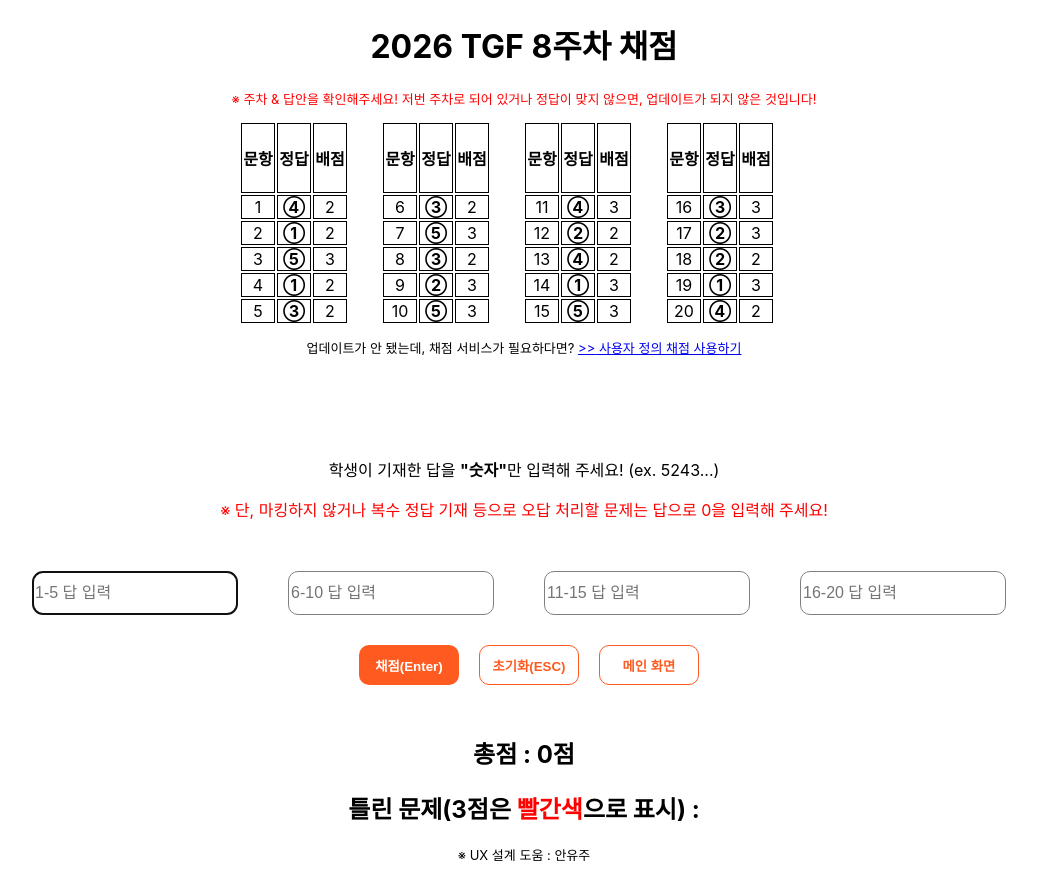
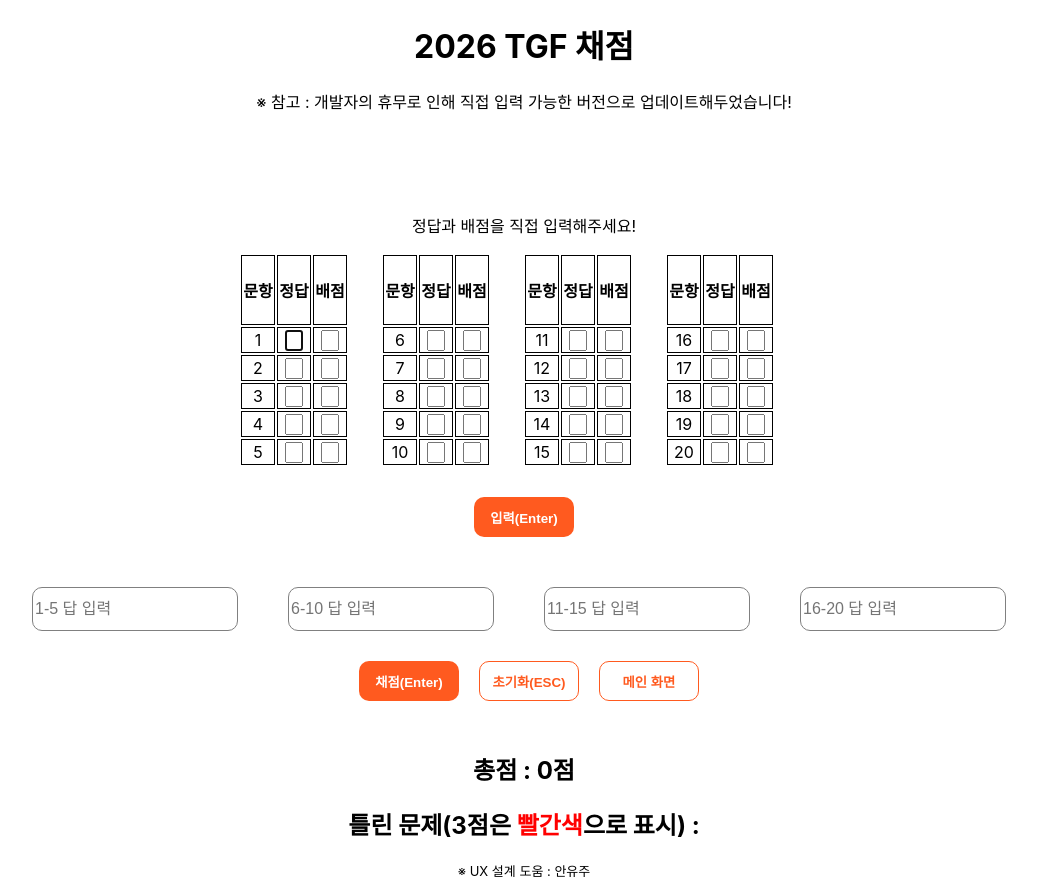
Before and after one commit to GitC0de/TGF-Scoring, a React (Create React App) app: page /full-test in a window 1280 px wide. Shown: the whole page, without its empty margins (116-1153 px from the left). Built offline with nearby package versions, Linux system fonts and the light colour scheme.

Commit message:
last update for phase3

```diff
--- a/src/App.js
+++ b/src/App.js
@@ -3,7 +3,7 @@ import { BrowserRouter as Router, Route, Routes } from "react-router-dom";
 import MainPage from "./component/MainPage";
 import ConceptTestScoring from "./component/ConceptTestScoring";
 import FullTestScoring from "./component/FullTestScoring";
-import FullTestScoringtest from "./component/FullTestScoringtest";
+import FullTestSelfScoring from "./component/FullTestSelfScoring";
 import SelfTestScoring from "./component/selfTestScoring";
 import SelfTestLanguage from "./component/selfTestLanguage";
 import SelfTestMath from "./component/selfTestMath";
@@ -17,8 +17,7 @@ function App() {
         <Routes>
           <Route path="/" element={<MainPage />} />
           <Route path="/concept-test" element={<ConceptTestScoring />} />
-          <Route path="/full-test" element={<FullTestScoring />} />
-          <Route path="/full-test-beta" element={<FullTestScoringtest />} />
+          <Route path="/full-test" element={<FullTestSelfScoring />} />
           <Route path="/self-test" element={<SelfTestScoring />} />
           <Route path="/self-test/language" element={<SelfTestLanguage />} />
           <Route path="/self-test/mathnotready" element={<SelfTestMath />} />
--- a/src/component/FullTestScoringtest.js
+++ b/src/component/FullTestSelfScoring.js
@@ -142,6 +142,12 @@ export default function FullTestScoring() {
     }
   };
 
+  const settingByKey = (e) => {
+    if (e.key === "Enter") {
+      ansEnter();
+    }
+  };
+
   const scoringByKey = (e) => {
     if (e.key === "Enter") {
       scoring();
@@ -163,11 +169,15 @@ export default function FullTestScoring() {
   return (
     <>
       <h1>2026 TGF 채점</h1>
+      <p>
+        ※ 참고 : 개발자의 휴무로 인해 직접 입력 가능한 버전으로
+        업데이트해두었습니다!
+      </p>
       {isAnsEntered ? (
         <>
           <p>
-            입력한 답안과 배점이 맞는지 확인하고, 수정이 필요한 경우 '수정'
-            버튼을 이용해 수정해주세요!
+            입력한 답안과 배점이 맞는지 확인하고, 수정이 필요한 경우 '수정',
+            '초기화' 버튼을 이용해 수정해주세요!
           </p>
         </>
       ) : (
@@ -223,6 +233,7 @@ export default function FullTestScoring() {
                         ref={(el) => {
                           rightAnswerRef.current[realIndex] = el;
                         }}
+                        onKeyDown={settingByKey}
                         maxLength={1}
                       ></input>
                     </td>
@@ -236,6 +247,7 @@ export default function FullTestScoring() {
                         ref={(el) => {
                           questionScoreRef.current[realIndex] = el;
                         }}
+                        onKeyDown={settingByKey}
                         maxLength={1}
                       ></input>
                     </td>
@@ -270,7 +282,7 @@ export default function FullTestScoring() {
       ) : (
         <>
           <button onClick={ansEnter} className="scoringButton">
-            입력
+            입력(Enter)
           </button>
         </>
       )}
--- a/src/component/MainPage.js
+++ b/src/component/MainPage.js
@@ -30,7 +30,7 @@ export default function MainPage() {
           </div>
           <div className="test-container">
             <h2>2/3단계 채점</h2>
-            <p className="test-type-ex">AS / TGF(매주 업데이트 예정)</p>
+            <p className="test-type-ex">AS / TGF(사용자 입력)</p>
             <div className="icon-container">
               <svg
                 xmlns="http://www.w3.org/2000/svg"
@@ -48,7 +48,14 @@ export default function MainPage() {
               2/3단계 ver. 채점
             </button>
           </div>
-          <div className="test-container">
+        </div>
+      </div>
+    </>
+  );
+}
+
+/*
+<div className="test-container">
             <h2>사용자 정의 채점(사용 불가)</h2>
             <p className="test-type-ex">
               직접 답안/배점을 입력하여 채점(개발 중)
@@ -69,13 +76,5 @@ export default function MainPage() {
               사용자 정의 채점
             </button>
           </div>
-        </div>
-      </div>
-    </>
-  );
-}
-
-/*
-
 
  */
```
